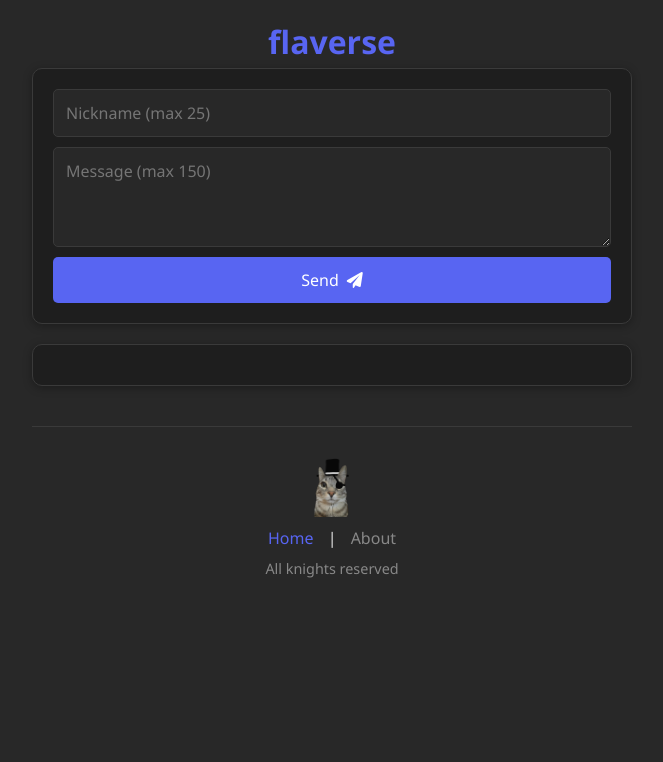
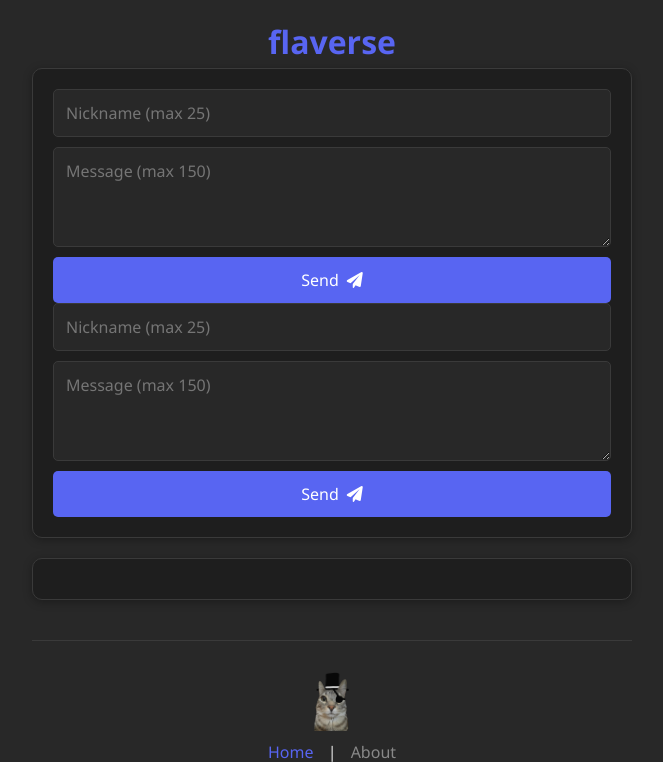
Before and after one commit to SynthouS/flaverse, a Flask app: page / in a window 1280 px wide. Shown: the top 762 px of the page, without its empty margins (308-971 px from the left). Before the commit the page ends 578 px from the top, so only its background shows below. Run offline with Flask 3, Linux system fonts and the light colour scheme; data that the repository does not hold is empty.

Commit message:
Update index.html

```diff
--- a/templates/index.html
+++ b/templates/index.html
@@ -14,6 +14,12 @@
             <form method="POST" id="message-form">
                 <input type="text" name="nickname" placeholder="Nickname (max 25)" maxlength="25">
                 <textarea name="message" placeholder="Message (max 150)" maxlength="150"></textarea>
+                <button type="submit">Send <i class="fas fa-paper-plane"></i></button>
+            </form>
+            <form method="POST" id="message-form">
+                <input type="text" name="nickname" placeholder="Nickname (max 25)" maxlength="25">
+                <textarea name="message" placeholder="Message (max 150)" maxlength="150"></textarea>
+                <input type="hidden" name="g-recaptcha-response" id="g-recaptcha-response">
                 <button type="submit">Send <i class="fas fa-paper-plane"></i></button>
             </form>
         </div>
```
